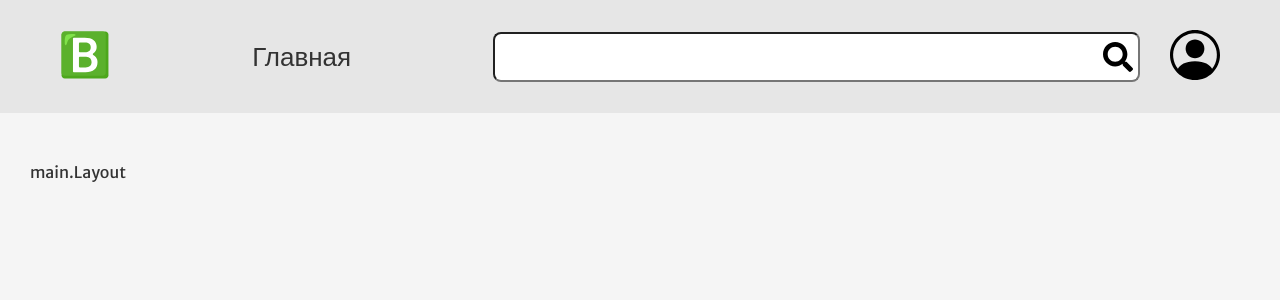
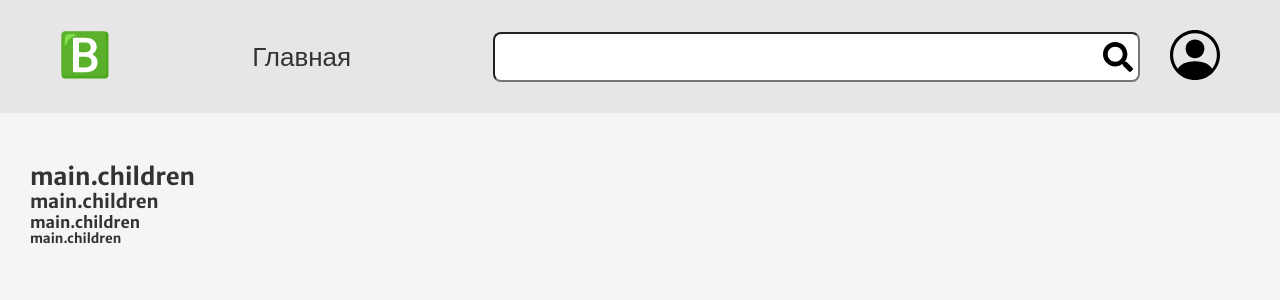
Before and after one commit to illicchpv/Methed-blogget, a React (Create React App) app: page / in a window 1280 px wide. Shown: the top 300 px of the page. Built offline with nearby package versions, Linux system fonts and the light colour scheme.

Commit message:
сделал исправления

```diff
--- a/src/App.jsx
+++ b/src/App.jsx
@@ -8,9 +8,13 @@ const App = ( (props) => {
     return (
       // <React.Fragment>
       <>
-        <Header>
-        </Header>
-        <Main />
+        <Header />
+        <Main>
+          <h2>main.children</h2>
+          <h3>main.children</h3>
+          <h4>main.children</h4>
+          <h5>main.children</h5>
+        </Main>
       </>
       // </React.Fragment>
     )
--- a/src/components/Main/Main.jsx
+++ b/src/components/Main/Main.jsx
@@ -7,7 +7,7 @@ export const Main = React.memo( (props) => {
     return (
       <main className={style.main}>
         <Layout>
-          <p> main.Layout</p>
+          {props.children}
         </Layout>
       </main>
     )
--- a/src/components/Main/Main.module.css
+++ b/src/components/Main/Main.module.css
@@ -1,4 +1,7 @@
 /* Main.module.css */
+h2,h3,h4,h5{
+  margin: 0;
+}
 .main {
   padding: 30px 0;
 }
```
